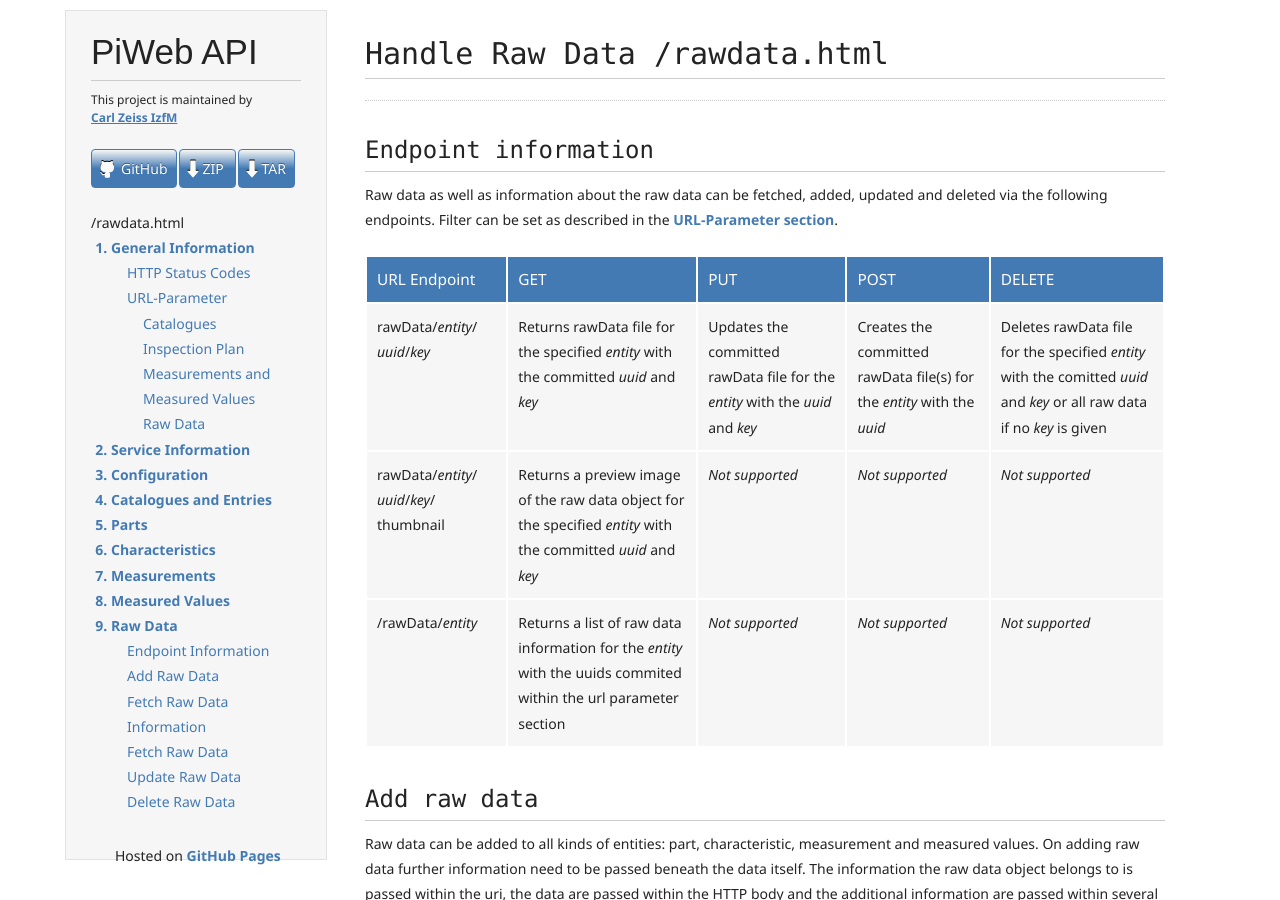
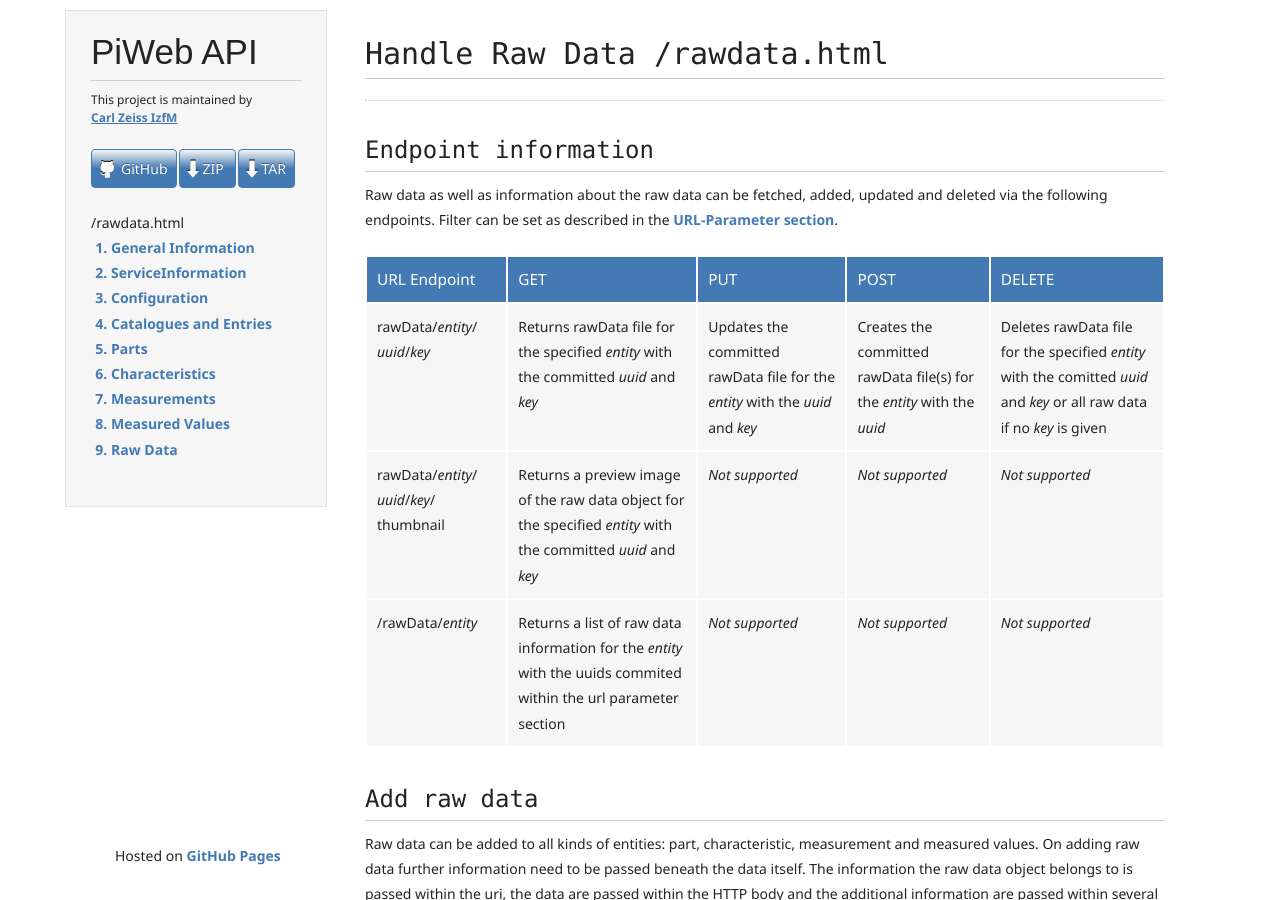
Before and after one commit to BatzJunior/testrepo, a Jekyll site: the page built from rawdata.md, in a window 1280 px wide and 900 px high. Built offline with Jekyll 4.4.1, drawn with Linux system fonts in a browser that asks for light colours.

Commit message:
Update toc.html

```diff
--- a/_includes/toc.html
+++ b/_includes/toc.html
@@ -1,6 +1,6 @@
 {{page.url}}
 {{page.tags}}
-<ol>
+<!--<ol>
 	<li><a href = "General-Information">General Information</a>
 		<ul>
 			<li><a href = "General-Information#http-status-codes">HTTP Status Codes</a></li>
@@ -31,4 +31,17 @@
 			<li><a href = "Handle-Raw-Data#delete-raw-data">Delete Raw Data</a></li>
 		</ul>
 	</li>
-</ol>
+</ol>-->
+
+{% capture location %}{{ page.url | remove_first:'/' | split:'/' | first }}{% endcapture %}
+<nav><ol>
+	<li><a {% if location == 'general' %}class="active" {% endif %}href="/general/">General Information</a></li>
+	<li><a {% if location == 'serviceinformation' %}class="active" {% endif %}href="/serviceinformation/">ServiceInformation</a></li>
+	<li><a {% if location == 'configration' %}class="active" {% endif %}href="/configration/">Configuration</a></li>
+	<li><a {% if location == 'catalogues' %}class="active" {% endif %}href="/catalogues/">Catalogues and Entries</a></li>
+	<li><a {% if location == 'parts' %}class="active" {% endif %}href="/parts/">Parts</a></li>
+	<li><a {% if location == 'characteristics' %}class="active" {% endif %}href="/characteristics/">Characteristics</a></li>
+	<li><a {% if location == 'measurements' %}class="active" {% endif %}href="/measurements/">Measurements</a></li>
+	<li><a {% if location == 'values' %}class="active" {% endif %}href="/values/">Measured Values</a></li>
+	<li><a {% if location == 'rawdata' %}class="active" {% endif %}href="/rawdata/">Raw Data</a></li>
+</ol></nav>
```
